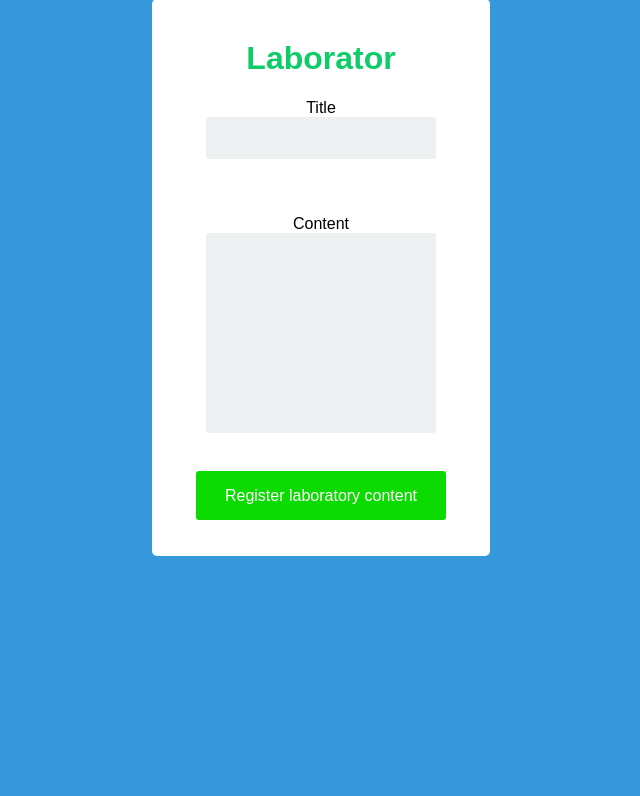
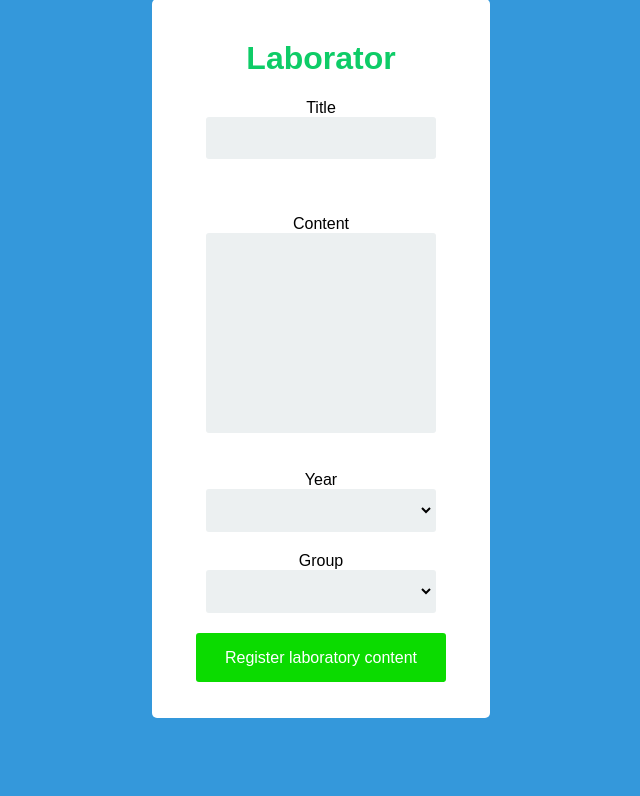
Before and after one commit to laurciucanu/licenta, a Flask app: page /register_laboratories in a window 1280 px wide. Shown: the part 114-910 px from the top of the page, without its empty margins (319-959 px from the left). Before the commit the page ends 670 px from the top, so only its background shows below. Run offline with Flask 2, Linux system fonts and the light colour scheme; a user stored in the database is signed in; tables that the repository leaves empty hold one stand-in row (values such as "Sample post"); lists and menus that the app fills with data are empty; some libraries are stand-ins or nearby versions.

Commit message:
added year and group to register laboratories

```diff
--- a/licenta/app.py
+++ b/licenta/app.py
@@ -1,17 +1,12 @@
+import os
 from flask import flash, redirect, render_template, request, session, url_for
-from flask_user import roles_required
 from flask_user.tests.tst_app import User
+from werkzeug.utils import secure_filename
 
+from licenta import login_manager, app, models
 from licenta.forms import *
-from licenta import app, models
-from licenta.models import *
-from werkzeug.utils import secure_filename
-import os
-from flask_login import LoginManager
+from licenta.models import profesori, studenti, laborator
 
-login_manager = LoginManager()
-login_manager.init_app(app)
-login_manager.login_view = 'login'
 
 @login_manager.user_loader
 def load_user(user):
@@ -155,6 +150,9 @@ def logout():
 @app.route('/register_laboratories', methods=['GET', 'POST'])
 def register_laboratories():
     form = LaboratorForm(request.form, csrf=False)
+    year = ['1', '2', '3']
+    group = ['A1', 'A2', 'A3', 'A4', 'A5', 'A6', 'A7', 'B1', 'B2', 'B3', 'B4', 'B5', 'B6', 'B7', 'E1', 'E2', 'E3', 'X1',
+             'X2', 'X3']
 
     if session['logged_in']:
         if form.validate_on_submit():
@@ -173,8 +171,12 @@ def register_laboratories():
             elif len(form.content.data) > 500:
                 return render_template("register_laboratories.html", form=form,
                                        wrong_content="\n Enter maximum 500 characters!")
+            elif len(form.year.data) == 0:
+                return render_template("register_laboratories.html", form=form, empty_year="\n Enter the year!")
+            elif len(form.group.data) == 0:
+                return render_template("register_laboratories.html", form=form, empty_group="\n Enter the group!")
             else:
-                laboratory = laborator(title=form.title.data, content=form.content.data)
+                laboratory = laborator(form=form, title=form.title.data, content=form.content.data, year=form.year.data, group=form.group.data)
                 db.session.add(laboratory)
                 db.session.commit()
                 return redirect(url_for('view_laboratories'))
@@ -255,11 +257,11 @@ def login_required():
 
 # Homework assign by the teacher
 @app.route('/assignHomework', methods=['GET', 'POST'])
-@roles_required('profesor')
+# @roles_required('profesor')
 def assign_homework():
     form = HomeworkAssignForm(request.form, csrf=False)
-    select_group = db.session.execute("SELECT \"group\" FROM studenti;")
-    select_homework = db.session.execute("SELECT title FROM laborator;")
+    select_group = db.session.execute("SELECT DISTINCT \"group\" FROM studenti;")
+    select_homework = db.session.execute("SELECT DISTINCT title FROM laborator;")
 
     if session['logged_in']:
         if form.validate_on_submit():
@@ -288,6 +290,16 @@ def assign_homework():
     return render_template('assignHomework.html', group=select_group, title=select_homework, form=form)
 
 
+@app.route('/homeworks', methods=['GET'])
+def homeworks():
+    if session['logged_in']:
+        query = db.session.execute("SELECT title,content FROM laborator"
+                                   "JOIN studenti on ;")
+        return render_template("view_laboratories.html", laborator=query)
+    else:
+        return redirect(url_for('login_required'))
+
+
 if __name__ == "__main__":
     # Upload homework default path
     UPLOAD_FOLDER = 'D:/uploads'
--- a/licenta/config.py
+++ b/licenta/config.py
@@ -6,7 +6,7 @@ class Config(object):
     DEBUG = False
     TESTING = False
     CSRF_ENABLED = True
-    SECRET_KEY = 'test123'
+    SECRET_KEY = 't'*32
     SQLALCHEMY_DATABASE_URI = os.environ['DATABASE_URL']
 
 
--- a/licenta/forms.py
+++ b/licenta/forms.py
@@ -1,10 +1,11 @@
+from flask_sqlalchemy import SQLAlchemy
 from flask_wtf import FlaskForm
+from sqlalchemy.orm import relationship
 from wtforms import StringField, PasswordField, validators, SubmitField, IntegerField, FieldList
+from wtforms.fields import FormField
 from wtforms_alchemy import ModelFieldList, ModelFormMeta
-from wtforms.fields import FormField
-from sqlalchemy.orm import relationship
-from licenta import db
 
+db = SQLAlchemy()
 
 class RegistrationForm(FlaskForm):
     username = StringField('Username')
@@ -38,6 +39,8 @@ class LaboratorForm(FlaskForm):
     id = db.Column(db.Integer, autoincrement=True, primary_key=True)
     title = StringField('Title', [validators.Length(min=4, max=100)])
     content = StringField('Content', [validators.Length(min=4, max=500)])
+    year = IntegerField('Year')
+    group = StringField('Group')
     homework_id = db.Column(db.Integer, db.ForeignKey(StudentForm.id))
     homework = relationship(StudentForm, backref='Students')  # the event needs to have this
     submit = SubmitField('Register laboratory content')
--- a/licenta/templates/register_laboratories.html
+++ b/licenta/templates/register_laboratories.html
@@ -53,8 +53,30 @@
             {{ wrong_content }}
         {% endif %}
 
-{#  </dl>#}
-  {{  form.submit(class="btn") }}
+        <div> {{ form.year.label() }} </div>
+
+             <select name="year" class="dropdown-select">
+                    {% for y in year %}
+                        <option value="{{ y }}">{{ y }}</option>
+                     {% endfor %}
+             </select>
+
+        {% if empty_year %}
+            {{ empty_year }}
+        {% endif %}
+
+        <div> {{ form.group.label() }} </div>
+             <select name="group" class="dropdown-select">
+                    {% for g in group %}
+                        <option value="{{ g }}">{{ g }}</option>
+                    {% endfor %}
+              </select>
+
+        {% if empty_group %}
+            {{ empty_group }}
+        {% endif %}
+
+        {{  form.submit(class="btn") }}
 </form>
     </div>
     </div>
```
Also changed, not shown: licenta/__init__.py (+22 -8 lines), licenta/models.py (+8 -3 lines).
